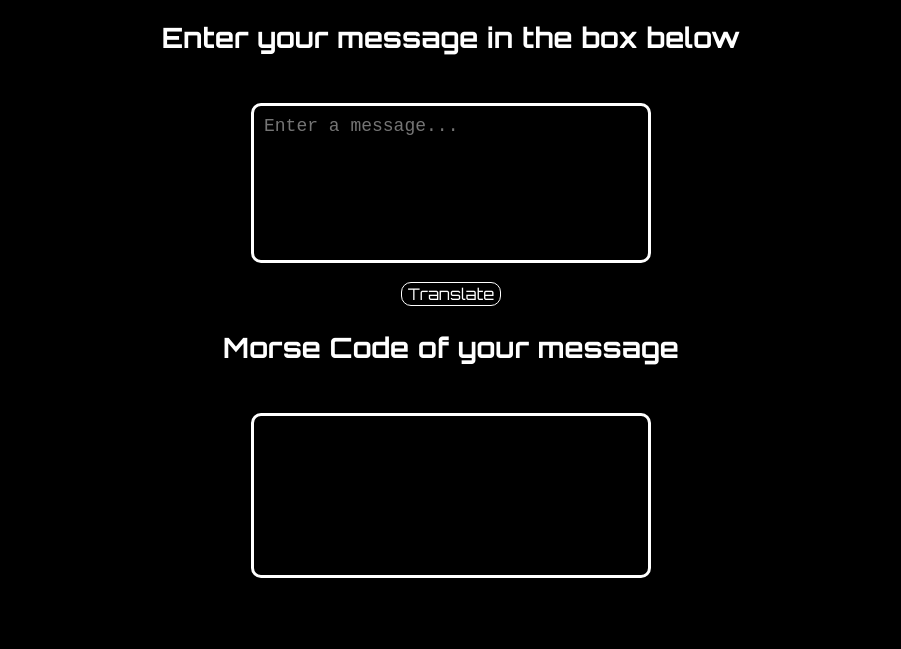
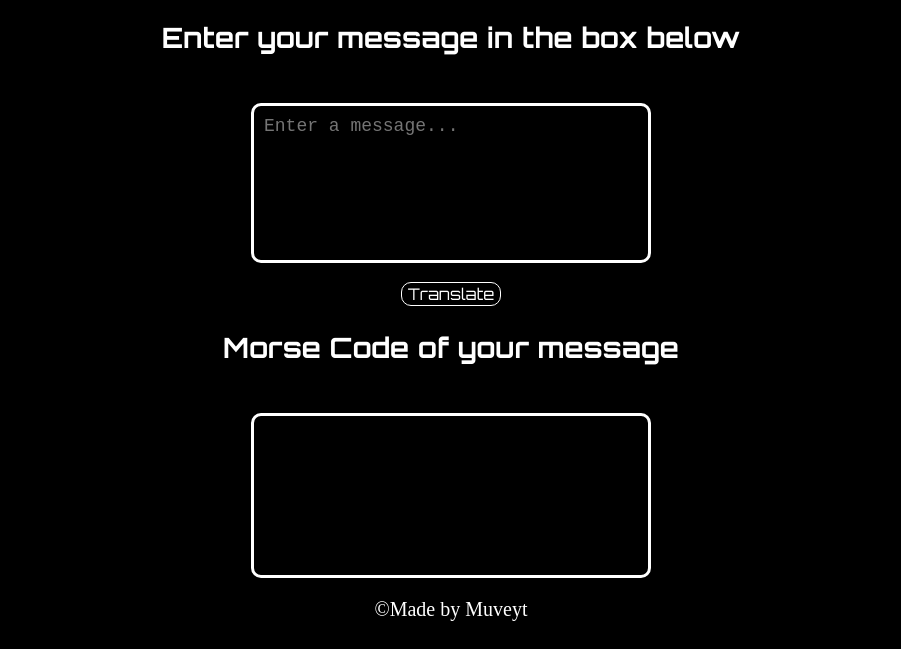
Before and after one commit to Muveyt/TextToMorseCode, a plain HTML site: page index.html in a window 1280 px wide. Shown: the part 333-982 px from the top of the page, without its empty margins (189-1090 px from the left). Before the commit the page ends 919 px from the top, so only its background shows below. Drawn offline with Linux system fonts and the light colour scheme; a web font is replaced by a local one.

Commit message:
Update index.html

```diff
--- a/index.html
+++ b/index.html
@@ -24,9 +24,11 @@
         <div class="box">
             <p id="output"></p>
         </div>
+        <p id="signature">&copyMade by Muveyt</p>
     </div>
 
 
     <script src="./index.js"></script>
 </body>
+
 </html>
```
